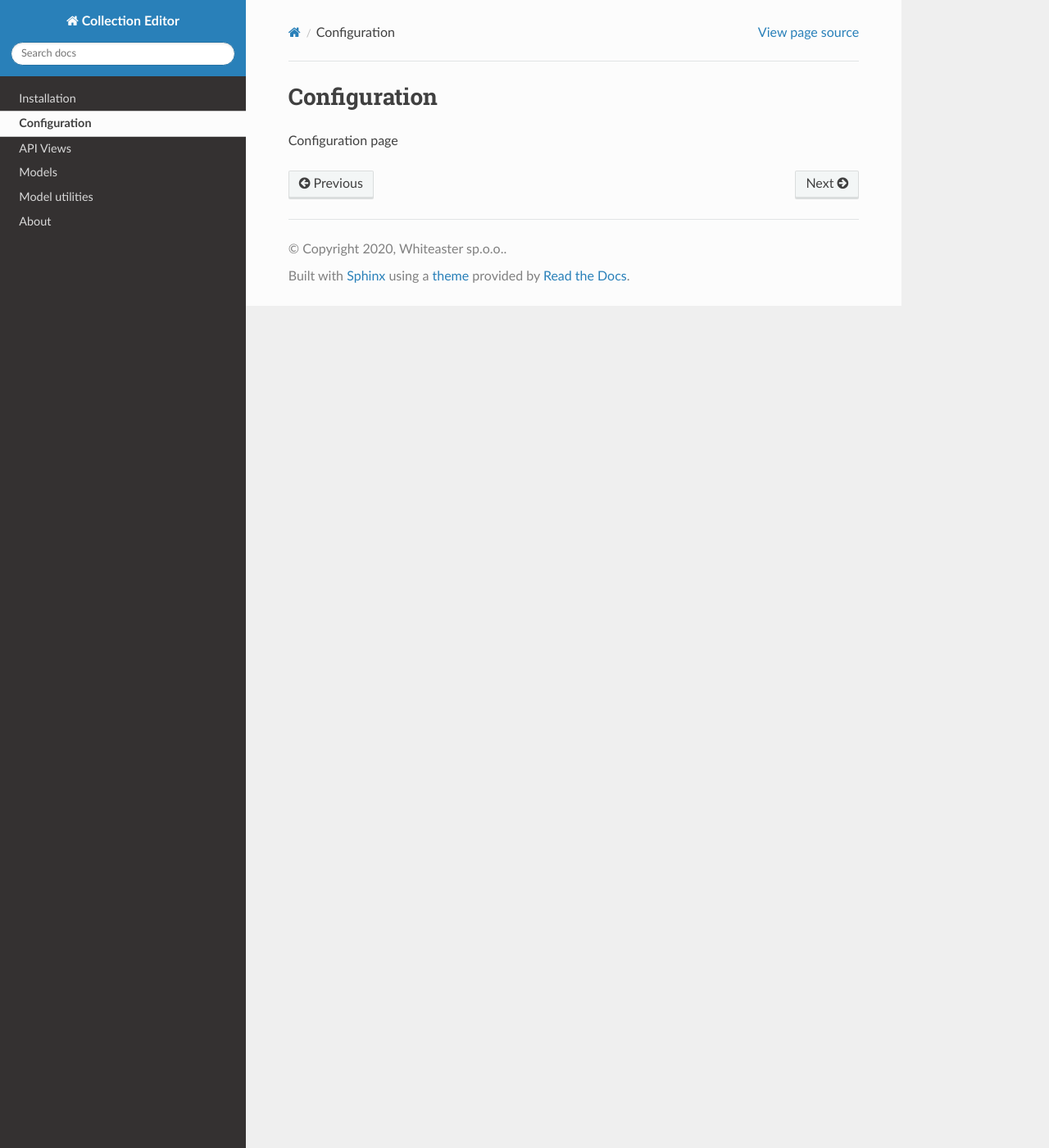
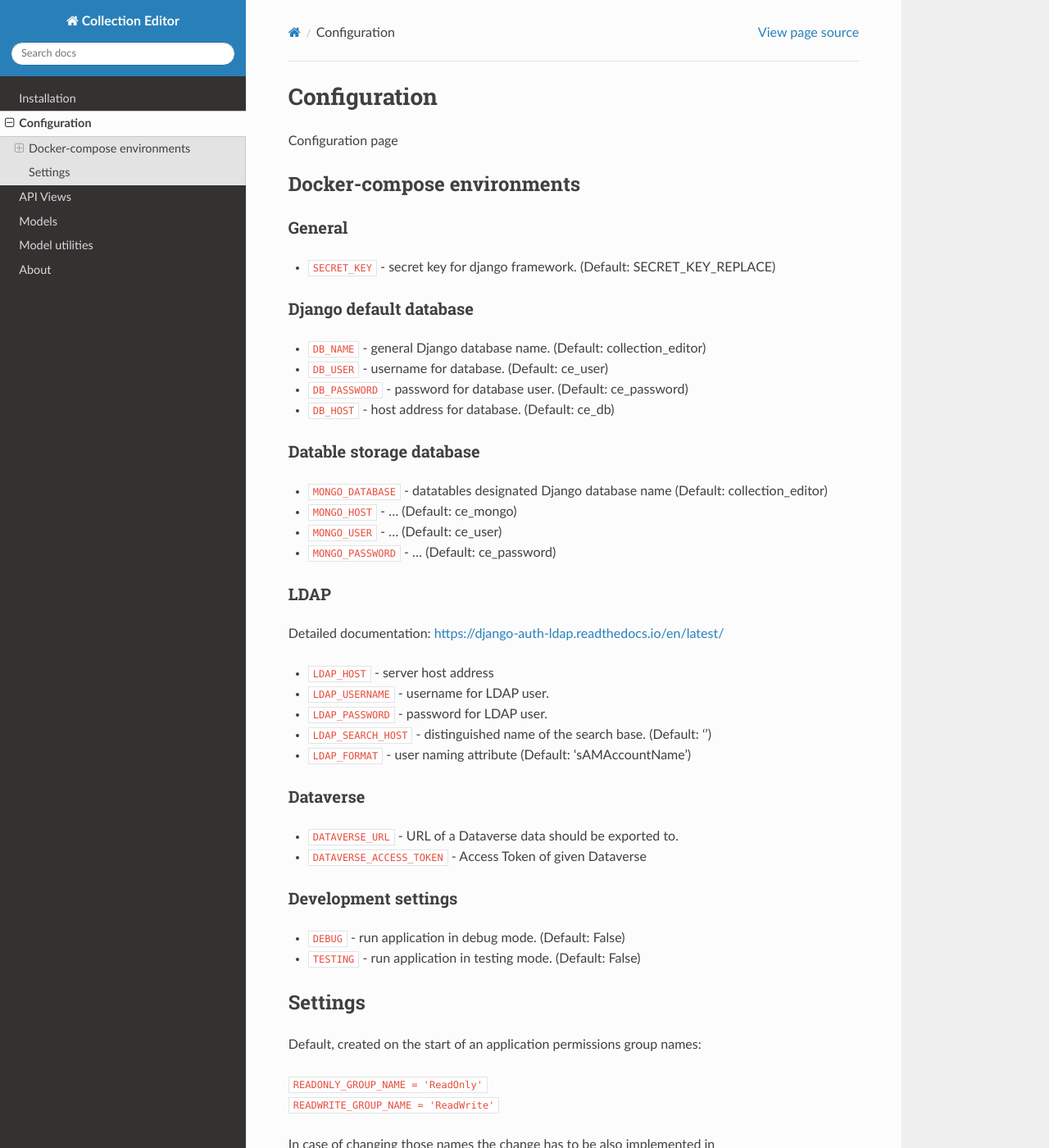
Before and after one commit to OpenForestData/Collection-Editor, a Sphinx documentation site: the page built from docs/modules/configuration.rst, in a window 1280 px wide and 1400 px high. Shown: the whole window at 82% size. Built offline with Sphinx 7.4.7 and the Read the Docs theme 2.0.0, drawn with Linux system fonts in a browser that asks for light colours; some of the changed text lies outside the part shown.

Commit message:
Config docs

```diff
--- a/docs/modules/configuration.rst
+++ b/docs/modules/configuration.rst
@@ -2,3 +2,59 @@ Configuration
 =============
 
 Configuration page
+
+Docker-compose environments
+---------------------------
+
+General
+^^^^^^^
+
+- ``SECRET_KEY`` - secret key for django framework. (Default: SECRET_KEY_REPLACE)
+
+Django default database
+^^^^^^^^^^^^^^^^^^^^^^^
+
+- ``DB_NAME`` - general Django database name. (Default: collection_editor)
+- ``DB_USER`` - username for database.  (Default: ce_user)
+- ``DB_PASSWORD`` - password for database user. (Default: ce_password)
+- ``DB_HOST`` - host address for database. (Default: ce_db)
+
+Datable storage database
+^^^^^^^^^^^^^^^^^^^^^^^^
+
+- ``MONGO_DATABASE`` - datatables designated Django database name (Default: collection_editor)
+- ``MONGO_HOST`` - ... (Default: ce_mongo)
+- ``MONGO_USER`` - ... (Default: ce_user)
+- ``MONGO_PASSWORD`` - ... (Default: ce_password)
+
+LDAP
+^^^^
+Detailed documentation: https://django-auth-ldap.readthedocs.io/en/latest/
+
+- ``LDAP_HOST`` - server host address
+- ``LDAP_USERNAME`` - username for LDAP user.
+- ``LDAP_PASSWORD`` - password for LDAP user.
+- ``LDAP_SEARCH_HOST`` - distinguished name of the search base. (Default: '')
+- ``LDAP_FORMAT`` - user naming attribute (Default: 'sAMAccountName')
+
+Dataverse
+^^^^^^^^^
+
+- ``DATAVERSE_URL`` - URL of a Dataverse data should be exported to.
+- ``DATAVERSE_ACCESS_TOKEN`` - Access Token of given Dataverse
+
+Development settings
+^^^^^^^^^^^^^^^^^^^^
+
+- ``DEBUG`` - run application in debug mode. (Default: False)
+- ``TESTING`` - run application in testing mode. (Default: False)
+
+
+Settings
+--------
+Default, created on the start of an application permissions group names:
+
+| ``READONLY_GROUP_NAME = 'ReadOnly'``
+| ``READWRITE_GROUP_NAME = 'ReadWrite'``
+
+In case of changing those names the change has to be also implemented in ``core/fixtures/initial_groups.json`` file.
```
